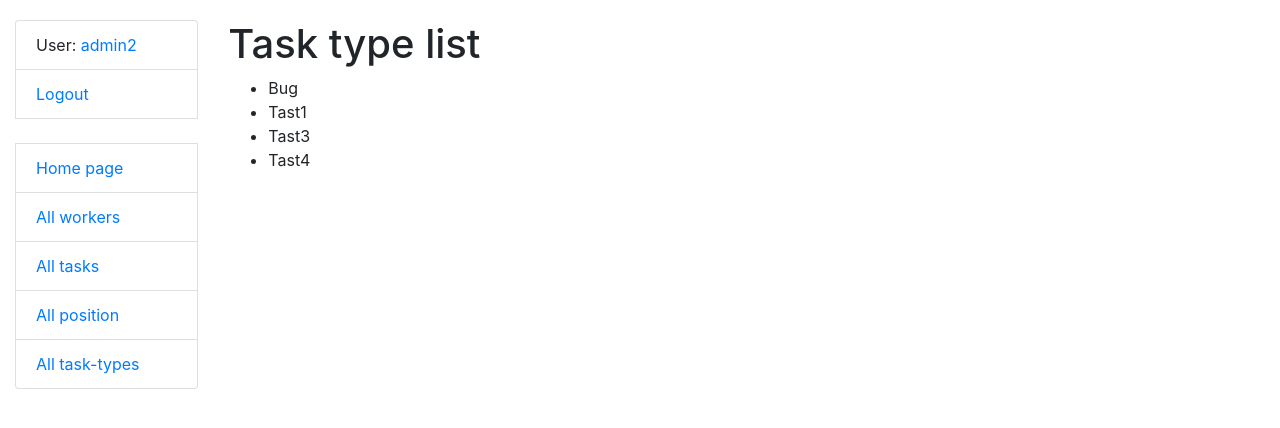
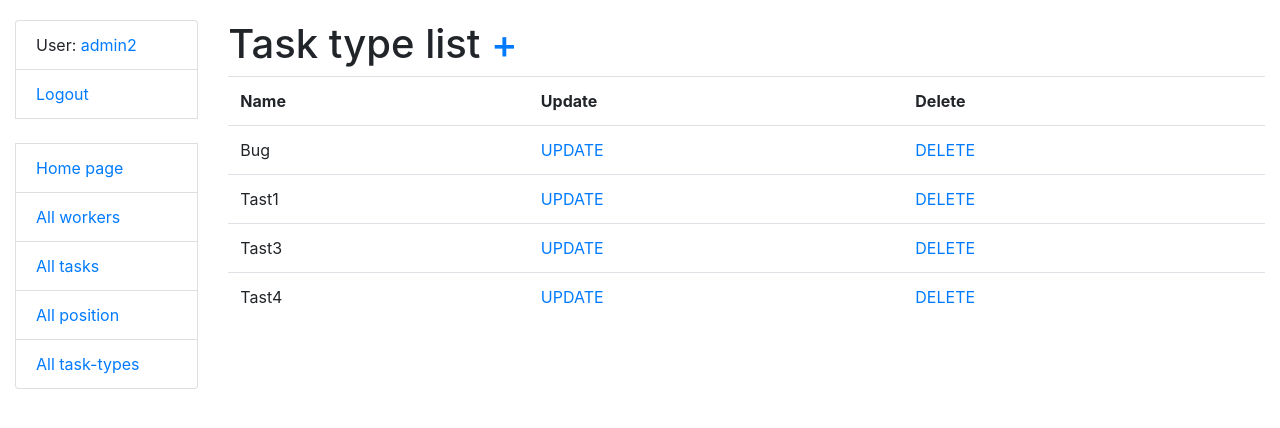
Before and after one commit to xtina999/it-company-task-manager, a Django app: page /task-types/ in a window 1280 px wide. Shown: the top 428 px of the page. Run offline with Django 4.2, Linux system fonts and the light colour scheme; a user stored in the database is signed in; data comes from the database, SQL or seed files in the repository; both versions use the stored data as it was after the commit.

Commit message:
Add TaskType create, update, and delete views
Add TaskTypeCreateView, TaskTypeUpdateView, and TaskTypeDeleteView with LoginRequiredMixin for authentication. Defined success_url and template_name for each view. Created task_type_form.html template for both create and update views. Created task_type_confirm_delete.html template for delete view. Added corresponding URL patterns for create, update, and delete views.

```diff
--- a/task_manager/urls.py
+++ b/task_manager/urls.py
@@ -8,6 +8,9 @@ from task_manager.views import (
     PositionUpdateView,
     PositionDeleteView,
     TaskTypeListView,
+    TaskTypeCreateView,
+    TaskTypeUpdateView,
+    TaskTypeDeleteView,
     TaskListView, TaskDetailView,
 )
 
@@ -44,6 +47,21 @@ urlpatterns = [
         name="task-type-list"
     ),
     path(
+        "task-types/create/",
+        TaskTypeCreateView.as_view(),
+        name="task-types-create"
+    ),
+    path(
+        "task-types/<int:pk>/update",
+        TaskTypeUpdateView.as_view(),
+        name="task-types-update"
+    ),
+    path(
+        "task-types/<int:pk>/delete",
+        TaskTypeDeleteView.as_view(),
+        name="task-types-delete"
+    ),
+    path(
         "tasks/",
         TaskListView.as_view(),
         name="task-list"
--- a/task_manager/views.py
+++ b/task_manager/views.py
@@ -62,3 +62,23 @@ class PositionDeleteView(LoginRequiredMixin, generic.DeleteView):
 class TaskTypeListView(LoginRequiredMixin, generic.ListView):
     model = TaskType
     template_name = "task_manager/task_type_list.html"
+
+
+class TaskTypeCreateView(LoginRequiredMixin, generic.CreateView):
+    model = TaskType
+    fields = "__all__"
+    success_url = reverse_lazy("task_manager:task-type-list")
+    template_name = "task_manager/task_type_form.html"
+
+
+class TaskTypeUpdateView(LoginRequiredMixin, generic.UpdateView):
+    model = TaskType
+    fields = "__all__"
+    success_url = reverse_lazy("task_manager:task-type-list")
+    template_name = "task_manager/task_type_form.html"
+
+
+class TaskTypeDeleteView(LoginRequiredMixin, generic.DeleteView):
+    model = TaskType
+    template_name = "task_manager/task-type_confirm_delete.html"
+    success_url = reverse_lazy("task_manager:task-type-list")
--- a/templates/task_manager/task_type_list.html
+++ b/templates/task_manager/task_type_list.html
@@ -1,13 +1,33 @@
 {% extends "base.html" %}
 
 {% block content %}
-  <h1>Task type list</h1>
+  <h1>
+    Task type list
+    <a href="{% url 'task_manager:task-types-create' %}">
+      +
+    </a>
+  </h1>
   {% if tasktype_list %}
-    <ul>
-    {% for task_type in tasktype_list %}
-      <li>{{ task_type.name }}</li>
+    <table class="table">
+      <tr>
+        <th>Name</th>
+        <th>Update</th>
+        <th>Delete</th>
+      </tr>
+      {% for task_type in tasktype_list %}
+        <tr>
+          <td>
+            {{ task_type.name }}
+          </td>
+          <td>
+            <a href="{% url "task_manager:task-types-update" pk=task_type.id %}">UPDATE</a>
+          </td>
+          <td>
+            <a href="{% url "task_manager:task-types-delete" pk=task_type.id %}">DELETE</a>
+          </td>
+        </tr>
     {% endfor %}
-    </ul>
+    </table>
   {% else %}
     <p>The are no task type in company</p>
   {% endif %}
```
Also changed, not shown: templates/task_manager/task-type_confirm_delete.html (added, +16 -0 lines), templates/task_manager/task_type_form.html (added, +13 -0 lines), db.sqlite3.
